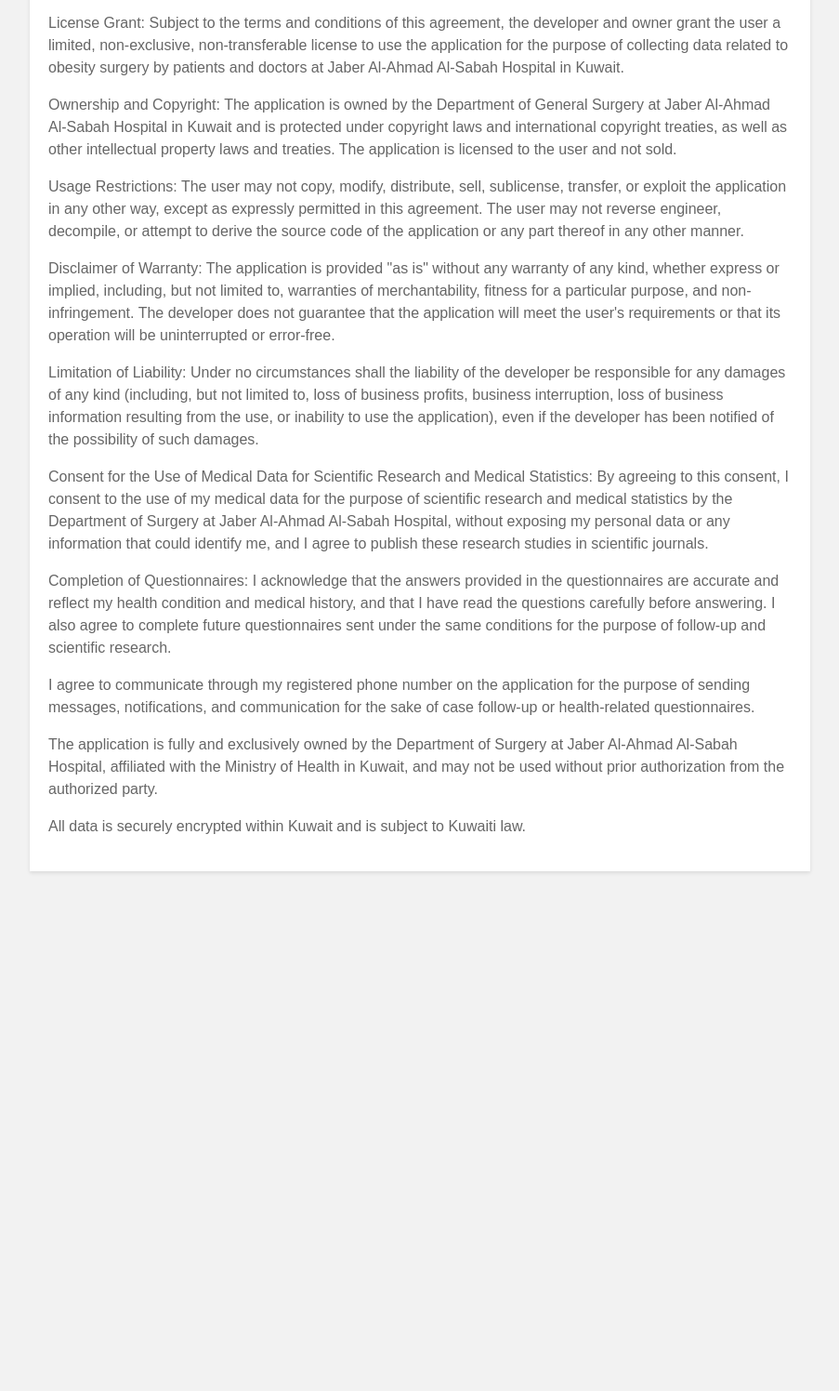
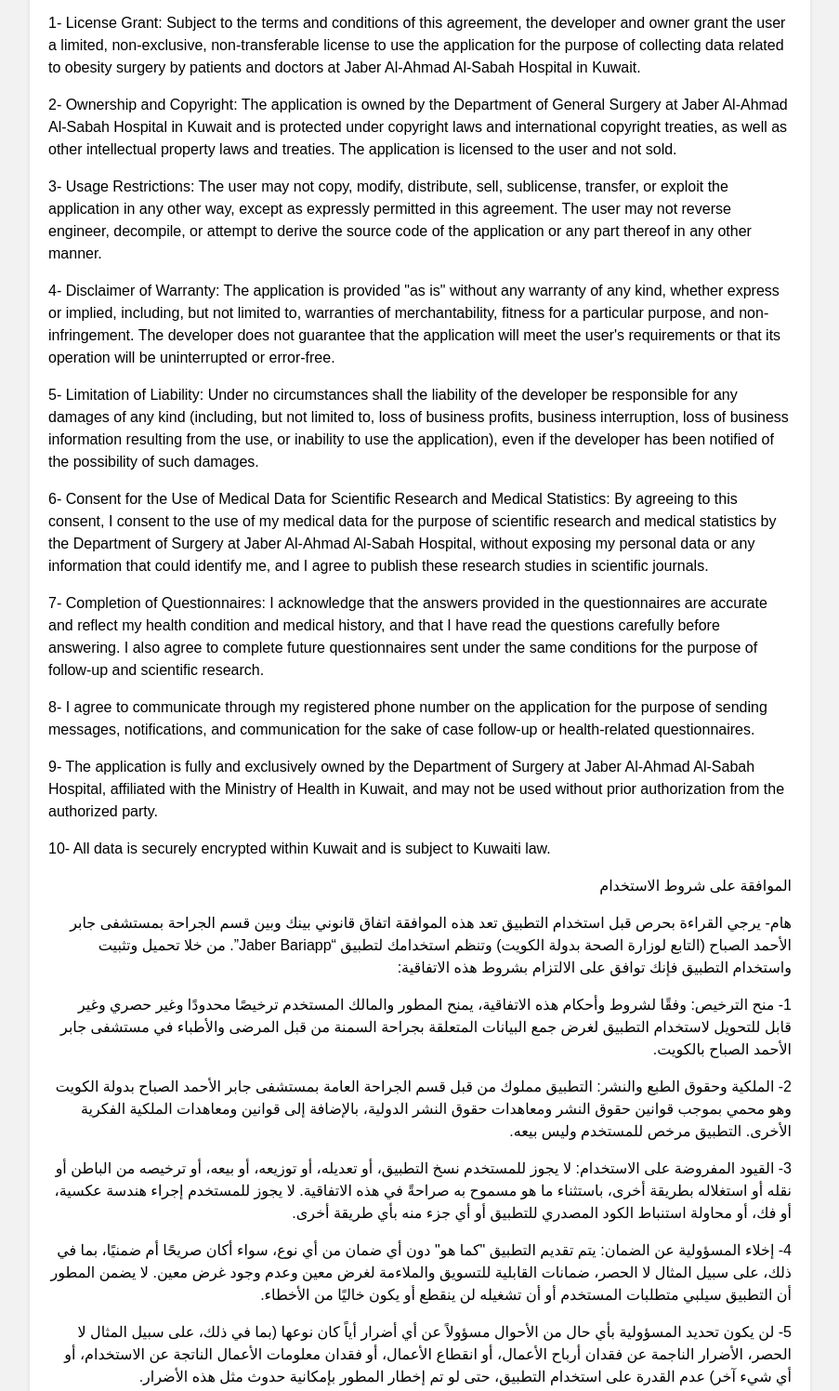
Before and after one commit to moghaffar/jaberprivacypolicy, a plain HTML site: page index.html in a window 1280 px wide. Shown: the part 279-1775 px from the top of the page at 93% size, without its empty margins (188-1091 px from the left). Before the commit the page ends 1216 px from the top, so only its background shows below. Drawn offline with Linux system fonts and the light colour scheme.

Commit message:
Update index.html

```diff
--- a/index.html
+++ b/index.html
@@ -27,7 +27,7 @@
     }
 
     p {
-      color: #666;
+      color: #000;
       line-height: 1.5;
     }
 
@@ -83,25 +83,41 @@
 
 <p>This approval constitutes a legal agreement between you and the Department of Surgery at Jaber Al-Ahmad Al-Sabah Hospital (affiliated with the Ministry of Health in Kuwait) and governs your use of the "Jaber Bariapp" application. By downloading, installing, and using the application, you agree to comply with the terms of this agreement:</p>
 
-<p>License Grant: Subject to the terms and conditions of this agreement, the developer and owner grant the user a limited, non-exclusive, non-transferable license to use the application for the purpose of collecting data related to obesity surgery by patients and doctors at Jaber Al-Ahmad Al-Sabah Hospital in Kuwait.</p>
+<p>1- License Grant: Subject to the terms and conditions of this agreement, the developer and owner grant the user a limited, non-exclusive, non-transferable license to use the application for the purpose of collecting data related to obesity surgery by patients and doctors at Jaber Al-Ahmad Al-Sabah Hospital in Kuwait.</p>
 
-<p>Ownership and Copyright: The application is owned by the Department of General Surgery at Jaber Al-Ahmad Al-Sabah Hospital in Kuwait and is protected under copyright laws and international copyright treaties, as well as other intellectual property laws and treaties. The application is licensed to the user and not sold.</p>
+<p>2- Ownership and Copyright: The application is owned by the Department of General Surgery at Jaber Al-Ahmad Al-Sabah Hospital in Kuwait and is protected under copyright laws and international copyright treaties, as well as other intellectual property laws and treaties. The application is licensed to the user and not sold.</p>
 
-<p>Usage Restrictions: The user may not copy, modify, distribute, sell, sublicense, transfer, or exploit the application in any other way, except as expressly permitted in this agreement. The user may not reverse engineer, decompile, or attempt to derive the source code of the application or any part thereof in any other manner.</p>
+<p>3- Usage Restrictions: The user may not copy, modify, distribute, sell, sublicense, transfer, or exploit the application in any other way, except as expressly permitted in this agreement. The user may not reverse engineer, decompile, or attempt to derive the source code of the application or any part thereof in any other manner.</p>
 
-<p>Disclaimer of Warranty: The application is provided "as is" without any warranty of any kind, whether express or implied, including, but not limited to, warranties of merchantability, fitness for a particular purpose, and non-infringement. The developer does not guarantee that the application will meet the user's requirements or that its operation will be uninterrupted or error-free.</p>
+<p>4- Disclaimer of Warranty: The application is provided "as is" without any warranty of any kind, whether express or implied, including, but not limited to, warranties of merchantability, fitness for a particular purpose, and non-infringement. The developer does not guarantee that the application will meet the user's requirements or that its operation will be uninterrupted or error-free.</p>
 
-<p>Limitation of Liability: Under no circumstances shall the liability of the developer be responsible for any damages of any kind (including, but not limited to, loss of business profits, business interruption, loss of business information resulting from the use, or inability to use the application), even if the developer has been notified of the possibility of such damages.</p>
+<p>5- Limitation of Liability: Under no circumstances shall the liability of the developer be responsible for any damages of any kind (including, but not limited to, loss of business profits, business interruption, loss of business information resulting from the use, or inability to use the application), even if the developer has been notified of the possibility of such damages.</p>
 
-<p>Consent for the Use of Medical Data for Scientific Research and Medical Statistics: By agreeing to this consent, I consent to the use of my medical data for the purpose of scientific research and medical statistics by the Department of Surgery at Jaber Al-Ahmad Al-Sabah Hospital, without exposing my personal data or any information that could identify me, and I agree to publish these research studies in scientific journals.</p>
+<p>6- Consent for the Use of Medical Data for Scientific Research and Medical Statistics: By agreeing to this consent, I consent to the use of my medical data for the purpose of scientific research and medical statistics by the Department of Surgery at Jaber Al-Ahmad Al-Sabah Hospital, without exposing my personal data or any information that could identify me, and I agree to publish these research studies in scientific journals.</p>
 
-<p>Completion of Questionnaires: I acknowledge that the answers provided in the questionnaires are accurate and reflect my health condition and medical history, and that I have read the questions carefully before answering. I also agree to complete future questionnaires sent under the same conditions for the purpose of follow-up and scientific research.</p>
+<p>7- Completion of Questionnaires: I acknowledge that the answers provided in the questionnaires are accurate and reflect my health condition and medical history, and that I have read the questions carefully before answering. I also agree to complete future questionnaires sent under the same conditions for the purpose of follow-up and scientific research.</p>
 
-<p>I agree to communicate through my registered phone number on the application for the purpose of sending messages, notifications, and communication for the sake of case follow-up or health-related questionnaires.</p>
+<p>8- I agree to communicate through my registered phone number on the application for the purpose of sending messages, notifications, and communication for the sake of case follow-up or health-related questionnaires.</p>
 
-<p>The application is fully and exclusively owned by the Department of Surgery at Jaber Al-Ahmad Al-Sabah Hospital, affiliated with the Ministry of Health in Kuwait, and may not be used without prior authorization from the authorized party.</p>
+<p>9- The application is fully and exclusively owned by the Department of Surgery at Jaber Al-Ahmad Al-Sabah Hospital, affiliated with the Ministry of Health in Kuwait, and may not be used without prior authorization from the authorized party.</p>
 
-<p>All data is securely encrypted within Kuwait and is subject to Kuwaiti law.</p>
+<p>10- All data is securely encrypted within Kuwait and is subject to Kuwaiti law.</p>
+
+<div dir="auto">
+<p>الموافقة على شروط الاستخدام</p>
+<p>هام- يرجي القراءة بحرص قبل استخدام التطبيق
+تعد هذه الموافقة اتفاق قانوني بينك وبين قسم الجراحة بمستشفى جابر الأحمد الصباح (التابع لوزارة الصحة بدولة الكويت) وتنظم استخدامك لتطبيق “Jaber Bariapp”.  من خلا تحميل وتثبيت واستخدام التطبيق فإنك توافق على الالتزام بشروط هذه الاتفاقية:</p>
+<p>1-	منح الترخيص: وفقًا لشروط وأحكام هذه الاتفاقية، يمنح المطور والمالك المستخدم ترخيصًا محدودًا وغير حصري وغير قابل للتحويل لاستخدام التطبيق لغرض جمع البيانات المتعلقة بجراحة السمنة من قبل المرضى والأطباء في مستشفى جابر الأحمد الصباح بالكويت.</p>
+<p>2-	الملكية وحقوق الطبع والنشر: التطبيق مملوك من قبل قسم الجراحة العامة بمستشفى جابر الأحمد الصباح بدولة الكويت وهو محمي بموجب قوانين حقوق النشر ومعاهدات حقوق النشر الدولية، بالإضافة إلى قوانين ومعاهدات الملكية الفكرية الأخرى. التطبيق مرخص للمستخدم وليس بيعه.</p>
+<p>3-	القيود المفروضة على الاستخدام: لا يجوز للمستخدم نسخ التطبيق، أو تعديله، أو توزيعه، أو بيعه، أو ترخيصه من الباطن أو نقله أو استغلاله بطريقة أخرى، باستثناء ما هو مسموح به صراحةً في هذه الاتفاقية. لا يجوز للمستخدم إجراء هندسة عكسية، أو فك، أو محاولة استنباط الكود المصدري للتطبيق أو أي جزء منه بأي طريقة أخرى.</p>
+<p>4-	إخلاء المسؤولية عن الضمان: يتم تقديم التطبيق "كما هو" دون أي ضمان من أي نوع، سواء أكان صريحًا أم ضمنيًا، بما في ذلك، على سبيل المثال لا الحصر، ضمانات القابلية للتسويق والملاءمة لغرض معين وعدم وجود غرض معين. لا يضمن المطور أن التطبيق سيلبي متطلبات المستخدم أو أن تشغيله لن ينقطع أو يكون خاليًا من الأخطاء.</p>
+<p>5-	لن يكون تحديد المسؤولية بأي حال من الأحوال مسؤولاً عن أي أضرار أياً كان نوعها (بما في ذلك، على سبيل المثال لا الحصر، الأضرار الناجمة عن فقدان أرباح الأعمال، أو انقطاع الأعمال، أو فقدان معلومات الأعمال الناتجة عن الاستخدام، أو أي شيء آخر) عدم القدرة على استخدام التطبيق، حتى لو تم إخطار المطور بإمكانية حدوث مثل هذه الأضرار.</p>
+<p>6-	الموافقة على استخدام البيانات الطبية لغرض البحث العلمي والاحصاء الطبي: بموافقتي على هذا الإقرار فإنني أوافق على استخدام بياناتي الطبية لغرض البحث العلمي والاحصاء الطبي بواسطة قسم الجراحة بمستشفى جابر الأحمد الصباح دون التعرض لبيانتي الشخصية أو ما يدل بأي شكل على هويتي وأوافق على نشر هذه الأبحاث في المجلات والدوريات العلمية.</p>
+<p>7-	تعبئة الاستبيانات: أقر بأن الإجابات الموضحة بالاستبيانات صحيحة وتعبر عن حالتي الصحية وتاريخي المرضي وأنني قرأت الأسئلة بتمعن وحرص قبل الإجابة كما أوافق على تعبئة الاستبيانات المرسلة مستقبلا بنفس الشروط لغرض متابعة الحالة والبحث العلمي.</p>
+<p>8-	أوافق على التواصل من خلال رقم هاتفي المسجل على التطبيق لغرض ارسال الرسائل والاشعارات والتواصل لأجل متابعة الحالة أو الاستبيانات المتعلقة بالصحة.</p>
+<p>9-	التطبيق مملوك بشكل كلي وحصري لقسم الجراحة بمستشفى جابر الأحمد الصباح التابع لوزارة الصحة بدولة الكويت ولا يجوز استخدامه بدون موافقة مسبقة من المفوض.</p>
+<p>10-	جميع البيانات محفوظة بشكل مشفر داخل دولة الكويت وتخضع لقانون دولة الكويت.</p>
+</div>
 
   </div>
 </body>
```
